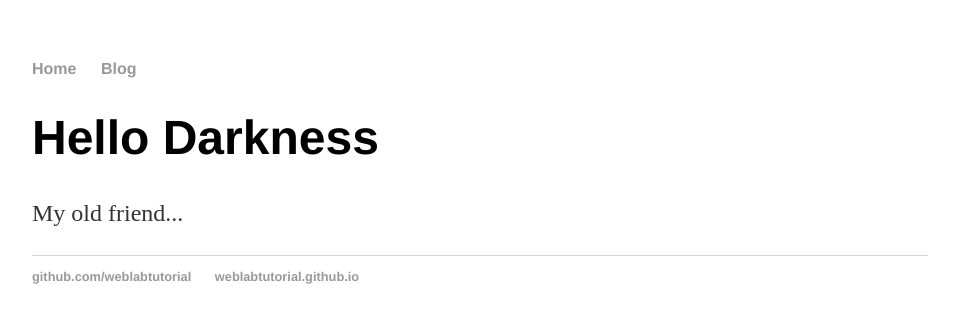
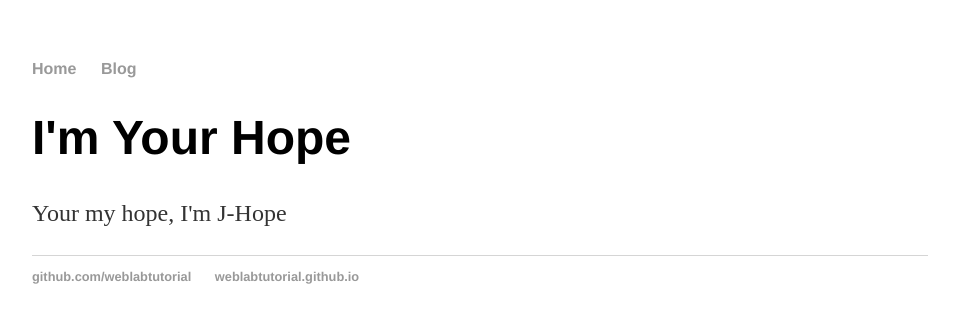
Before and after one commit to gedoyamusa/gedoyamusa.github.io, a Jekyll site: the page built from index.html, in a window 1280 px wide. Shown: the top 323 px of the page, without its empty margins (160-1119 px from the left). Built offline with Jekyll 4.4.1, drawn with Linux system fonts in a browser that asks for light colours.

Commit message:
Update index.html

```diff
--- a/index.html
+++ b/index.html
@@ -3,6 +3,6 @@ layout: default
 title: Web programming
 ---
 <div class="blurb">
-        <h1>Hello Darkness</h1>
-        <p>My old friend...</p>
+        <h1>I'm Your Hope</h1>
+        <p>Your my hope, I'm J-Hope</p>
 </div>
```
